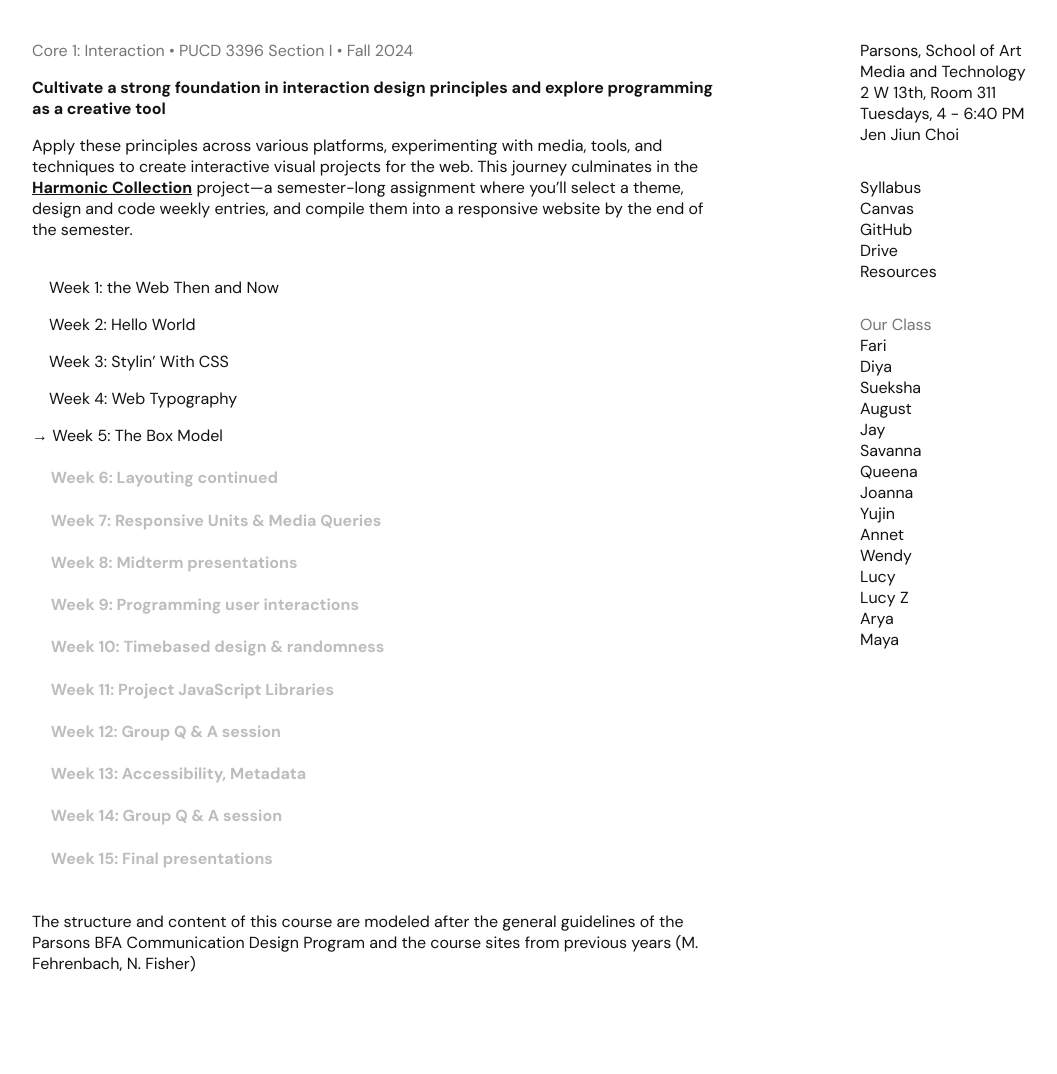
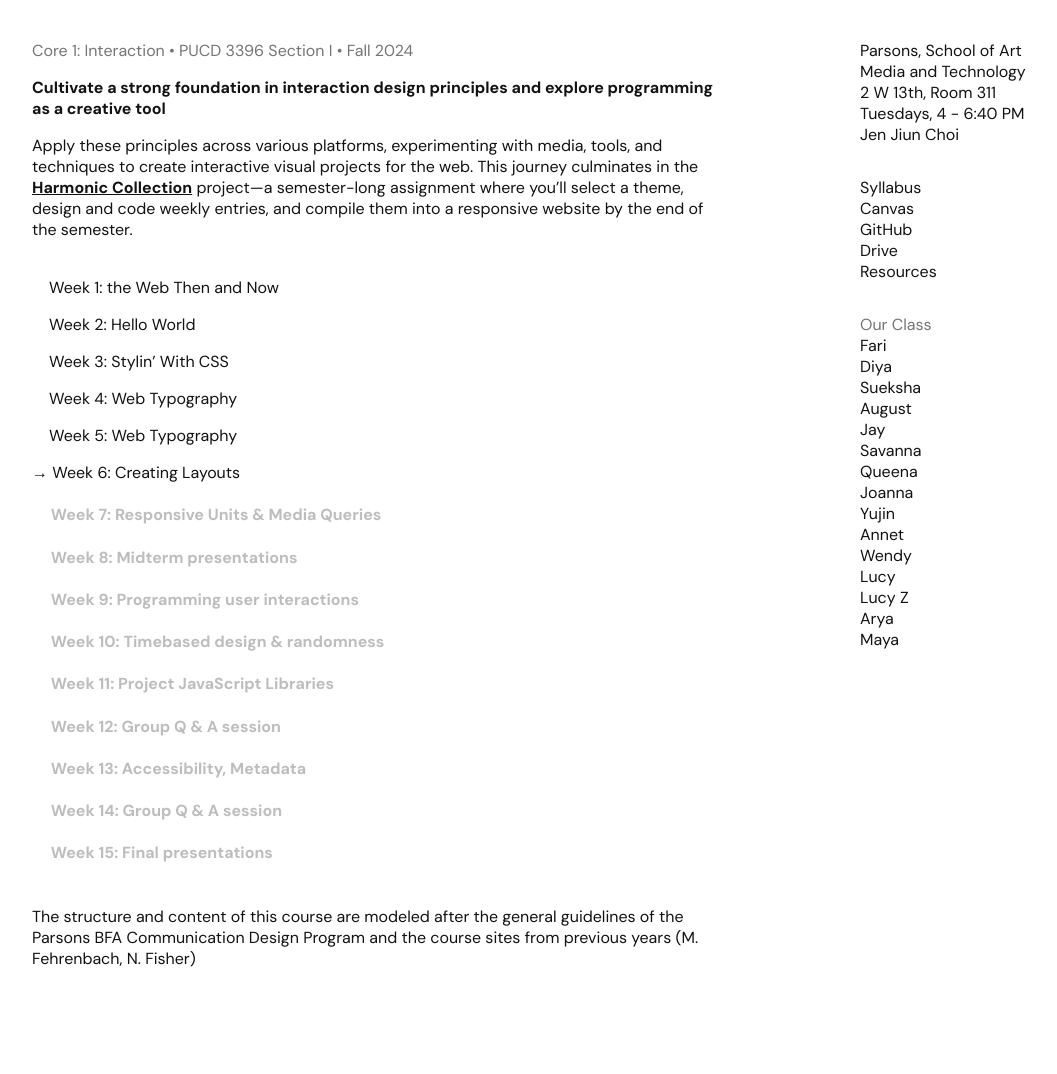
Before and after one commit to core1-interaction/core1-interaction.github.io, a Jekyll site: the page built from index.md, in a window 1280 px wide. Shown: the whole page, without its empty margins (108-1165 px from the left). Built offline with Jekyll 4.4.1, drawn with Linux system fonts in a browser that asks for light colours.

Commit message:
Update index.md

```diff
--- a/index.md
+++ b/index.md
@@ -17,9 +17,10 @@ Apply these principles across various platforms, experimenting with media, tools
 
 &nbsp;&nbsp;&nbsp;&nbsp;[Week 4: Web Typography](week4.md)
 
-[→ Week 5: The Box Model](week5.md)<br>
+&nbsp;&nbsp;&nbsp;&nbsp;[Week 5: Web Typography](week5.md)
 
-#### <span style="color: #BDBDBD;">&nbsp;&nbsp;&nbsp;&nbsp; Week 6: Layouting continued
+[→ Week 6: Creating Layouts](week6.md)<br>
+
 #### <span style="color: #BDBDBD;">&nbsp;&nbsp;&nbsp;&nbsp; Week 7: Responsive Units & Media Queries
 #### <span style="color: #BDBDBD;">&nbsp;&nbsp;&nbsp;&nbsp; Week 8: Midterm presentations
 #### <span style="color: #BDBDBD;">&nbsp;&nbsp;&nbsp;&nbsp; Week 9: Programming user interactions
```
